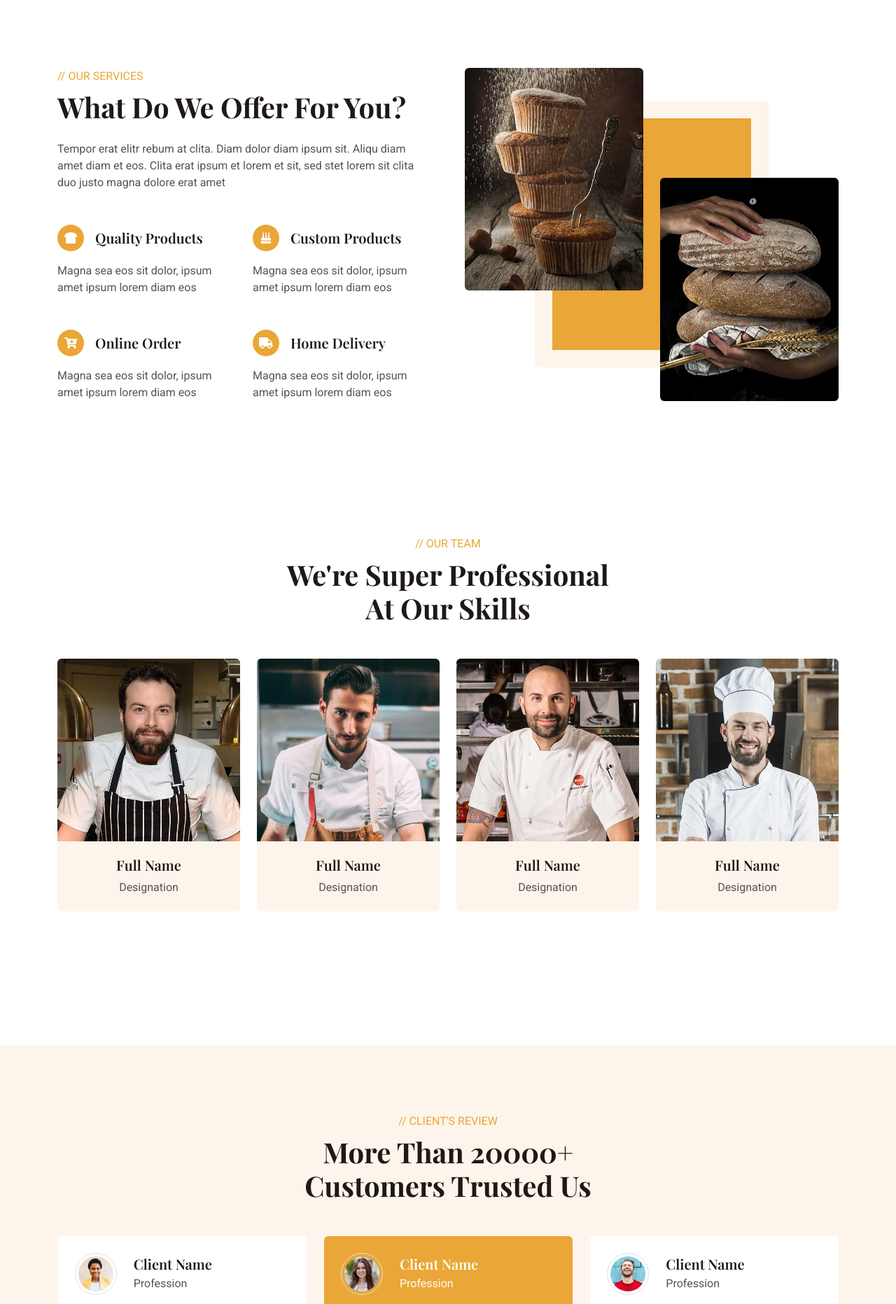
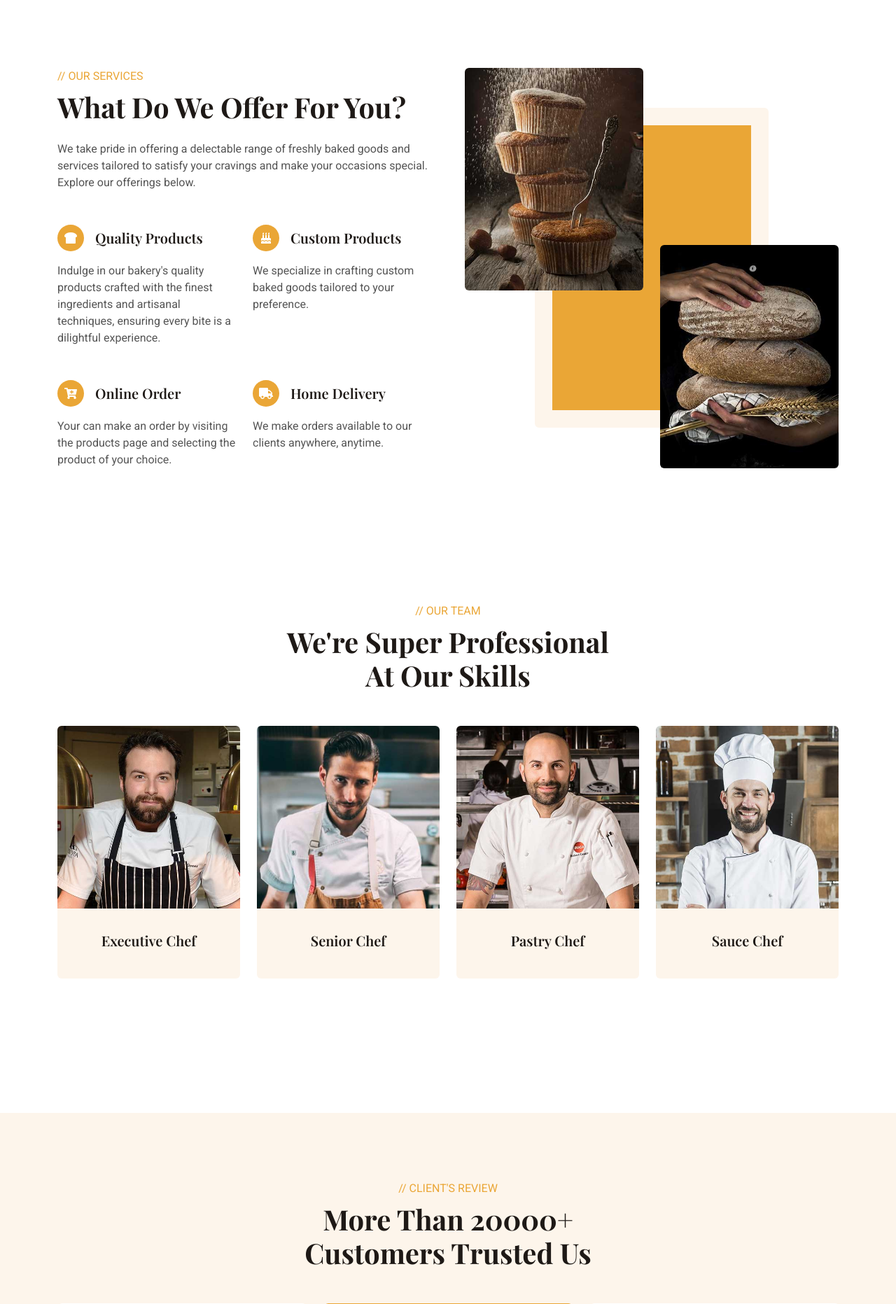
Before and after one commit to tonnymwanza/BAKERY-SYSTEM, a Django app: page / in a window 1280 px wide. Shown: the part 3200-5063 px from the top of the page at 70% size. Run offline with Django 5.2, Linux system fonts and the light colour scheme; data comes from the database, SQL or seed files in the repository; both versions use the stored data as it was after the commit; some libraries are stand-ins or nearby versions.

Commit message:
saving my changes

```diff
--- a/bakery_app/views.py
+++ b/bakery_app/views.py
@@ -107,7 +107,6 @@ def login(request): #login function
             return redirect('login')
     return render(request, 'login.html')
 
-@login_required(login_url='login')
 def order(request, pk):
     products = Products.objects.get(id=pk)
     order = Order.objects.create(products=products)
--- a/templates/home.html
+++ b/templates/home.html
@@ -59,7 +59,7 @@
     <!-- Navbar Start -->
     <nav class="navbar navbar-expand-lg navbar-dark fixed-top py-lg-0 px-lg-5 wow fadeIn" data-wow-delay="0.1s">
         <a href="index.html" class="navbar-brand ms-4 ms-lg-0">
-            <h1 class="text-primary m-0">Bakery</h1>
+            <h1 class="text-primary m-0">Bakery Management System</h1>
         </a>
         <button type="button" class="navbar-toggler me-4" data-bs-toggle="collapse" data-bs-target="#navbarCollapse">
             <span class="navbar-toggler-icon"></span>
@@ -71,6 +71,7 @@
                 <a href="{% url 'service' %}" class="nav-item nav-link">Services</a>
                 <a href="{% url 'product' %}" class="nav-item nav-link">Products</a>
                 <a href="{% url 'contact' %}" class="nav-item nav-link">Contact</a>
+                <a href="{% url 'login' %}" class="nav-item nav-link">Login</a>
             </div>
             <div class=" d-none d-lg-flex">
                 </div>
@@ -174,7 +175,7 @@
                     <div class="h-100">
                         <p class="text-primary text-uppercase mb-2">// About Us</p>
                         <h1 class="display-6 mb-4">We Bake Every Item From The Core Of Our Hearts</h1>
-                        <p>Welcom to your go-to destination for freshly baked goods and delightful treats. We believe in quality and test above all else.</p>
+                        <p>Welcome to your go-to destination for freshly baked goods and delightful treats. We believe in quality and test above all else.</p>
                         <p>Our talented bakers use only the finest ingredients to create only each item on our menu.</p>
                         <div class="row g-2 mb-4">
                             <div class="col-sm-6">
@@ -276,7 +277,7 @@
                 <div class="col-lg-6 wow fadeInUp" data-wow-delay="0.1s">
                     <p class="text-primary text-uppercase mb-2">// Our Services</p>
                     <h1 class="display-6 mb-4">What Do We Offer For You?</h1>
-                    <p class="mb-5">Tempor erat elitr rebum at clita. Diam dolor diam ipsum sit. Aliqu diam amet diam et eos. Clita erat ipsum et lorem et sit, sed stet lorem sit clita duo justo magna dolore erat amet</p>
+                    <p class="mb-5">We take pride in offering a delectable range of freshly baked goods and services tailored to satisfy your cravings and make your occasions special. Explore our offerings below.</p>
                     <div class="row gy-5 gx-4">
                         <div class="col-sm-6 wow fadeIn" data-wow-delay="0.1s">
                             <div class="d-flex align-items-center mb-3">
@@ -285,7 +286,7 @@
                                 </div>
                                 <h5 class="mb-0">Quality Products</h5>
                             </div>
-                            <span>Magna sea eos sit dolor, ipsum amet ipsum lorem diam eos</span>
+                            <span>Indulge in our bakery's quality products crafted with the finest ingredients and artisanal techniques, ensuring every bite is a dilightful experience.</span>
                         </div>
                         <div class="col-sm-6 wow fadeIn" data-wow-delay="0.2s">
                             <div class="d-flex align-items-center mb-3">
@@ -294,7 +295,7 @@
                                 </div>
                                 <h5 class="mb-0">Custom Products</h5>
                             </div>
-                            <span>Magna sea eos sit dolor, ipsum amet ipsum lorem diam eos</span>
+                            <span>We specialize in crafting custom baked goods tailored to your preference.</span>
                         </div>
                         <div class="col-sm-6 wow fadeIn" data-wow-delay="0.3s">
                             <div class="d-flex align-items-center mb-3">
@@ -303,7 +304,7 @@
                                 </div>
                                 <h5 class="mb-0">Online Order</h5>
                             </div>
-                            <span>Magna sea eos sit dolor, ipsum amet ipsum lorem diam eos</span>
+                            <span>Your can make an order by visiting the products page and selecting the product of your choice.</span>
                         </div>
                         <div class="col-sm-6 wow fadeIn" data-wow-delay="0.4s">
                             <div class="d-flex align-items-center mb-3">
@@ -312,7 +313,7 @@
                                 </div>
                                 <h5 class="mb-0">Home Delivery</h5>
                             </div>
-                            <span>Magna sea eos sit dolor, ipsum amet ipsum lorem diam eos</span>
+                            <span>We make orders available to our clients anywhere, anytime.</span>
                         </div>
                     </div>
                 </div>
@@ -345,13 +346,9 @@
                         <img class="img-fluid" src="{% static 'img/team-1.jpg' %}" alt="">
                         <div class="team-text">
                             <div class="team-title">
-                                <h5>Full Name</h5>
-                                <span>Designation</span>
+                                <h5>Executive Chef</h5>
                             </div>
                             <div class="team-social">
-                                <a class="btn btn-square btn-light rounded-circle" href=""><i class="fab fa-facebook-f"></i></a>
-                                <a class="btn btn-square btn-light rounded-circle" href=""><i class="fab fa-twitter"></i></a>
-                                <a class="btn btn-square btn-light rounded-circle" href=""><i class="fab fa-instagram"></i></a>
                             </div>
                         </div>
                     </div>
@@ -361,13 +358,9 @@
                         <img class="img-fluid" src="{% static 'img/team-2.jpg' %}" alt="">
                         <div class="team-text">
                             <div class="team-title">
-                                <h5>Full Name</h5>
-                                <span>Designation</span>
+                                <h5>Senior Chef</h5>
                             </div>
                             <div class="team-social">
-                                <a class="btn btn-square btn-light rounded-circle" href=""><i class="fab fa-facebook-f"></i></a>
-                                <a class="btn btn-square btn-light rounded-circle" href=""><i class="fab fa-twitter"></i></a>
-                                <a class="btn btn-square btn-light rounded-circle" href=""><i class="fab fa-instagram"></i></a>
                             </div>
                         </div>
                     </div>
@@ -377,13 +370,9 @@
                         <img class="img-fluid" src="{% static 'img/team-3.jpg' %}" alt="">
                         <div class="team-text">
                             <div class="team-title">
-                                <h5>Full Name</h5>
-                                <span>Designation</span>
+                                <h5>Pastry Chef</h5>
                             </div>
                             <div class="team-social">
-                                <a class="btn btn-square btn-light rounded-circle" href=""><i class="fab fa-facebook-f"></i></a>
-                                <a class="btn btn-square btn-light rounded-circle" href=""><i class="fab fa-twitter"></i></a>
-                                <a class="btn btn-square btn-light rounded-circle" href=""><i class="fab fa-instagram"></i></a>
                             </div>
                         </div>
                     </div>
@@ -393,13 +382,9 @@
                         <img class="img-fluid" src="{% static 'img/team-4.jpg' %}" alt="">
                         <div class="team-text">
                             <div class="team-title">
-                                <h5>Full Name</h5>
-                                <span>Designation</span>
+                                <h5>Sauce Chef</h5>
                             </div>
                             <div class="team-social">
-                                <a class="btn btn-square btn-light rounded-circle" href=""><i class="fab fa-facebook-f"></i></a>
-                                <a class="btn btn-square btn-light rounded-circle" href=""><i class="fab fa-twitter"></i></a>
-                                <a class="btn btn-square btn-light rounded-circle" href=""><i class="fab fa-instagram"></i></a>
                             </div>
                         </div>
                     </div>
@@ -426,7 +411,7 @@
                             <span>Profession</span>
                         </div>
                     </div>
-                    <p class="mb-0">Tempor erat elitr rebum at clita. Diam dolor diam ipsum sit diam amet diam et eos. Clita erat ipsum et lorem et sit.</p>
+                    <p class="mb-0">Using the bakery's online system has been a game-changer for me. I can easily browse through their delicious offerings, customize my order and place it within minutes.</p>
                 </div>
                 <div class="testimonial-item bg-white rounded p-4">
                     <div class="d-flex align-items-center mb-4">
@@ -436,17 +421,7 @@
                             <span>Profession</span>
                         </div>
                     </div>
-                    <p class="mb-0">Tempor erat elitr rebum at clita. Diam dolor diam ipsum sit diam amet diam et eos. Clita erat ipsum et lorem et sit.</p>
-                </div>
-                <div class="testimonial-item bg-white rounded p-4">
-                    <div class="d-flex align-items-center mb-4">
-                        <img class="flex-shrink-0 rounded-circle border p-1" src="{% static 'img/testimonial-3.jpg' %}" alt="">
-                        <div class="ms-4">
-                            <h5 class="mb-1">Client Name</h5>
-                            <span>Profession</span>
-                        </div>
-                    </div>
-                    <p class="mb-0">Tempor erat elitr rebum at clita. Diam dolor diam ipsum sit diam amet diam et eos. Clita erat ipsum et lorem et sit.</p>
+                    <p class="mb-0">I'm a regular customer of this bakery, and their new system has made my experience even better.I love that i can pre-order my favorite pastries and cakes online and they are always freshly baked.</p>
                 </div>
                 <div class="testimonial-item bg-white rounded p-4">
                     <div class="d-flex align-items-center mb-4">
@@ -456,7 +431,7 @@
                             <span>Profession</span>
                         </div>
                     </div>
-                    <p class="mb-0">Tempor erat elitr rebum at clita. Diam dolor diam ipsum sit diam amet diam et eos. Clita erat ipsum et lorem et sit.</p>
+                    <p class="mb-0">The quality and taste are consistently amazing. This system definately made me a loyal customer. It's a great way to feel appreciated as a customer and keep coming back for more delicious treats.</p>
                 </div>
             </div>
         </div>
```
Also changed, not shown: templates/product.html (+6 -3 lines), db.sqlite3.
